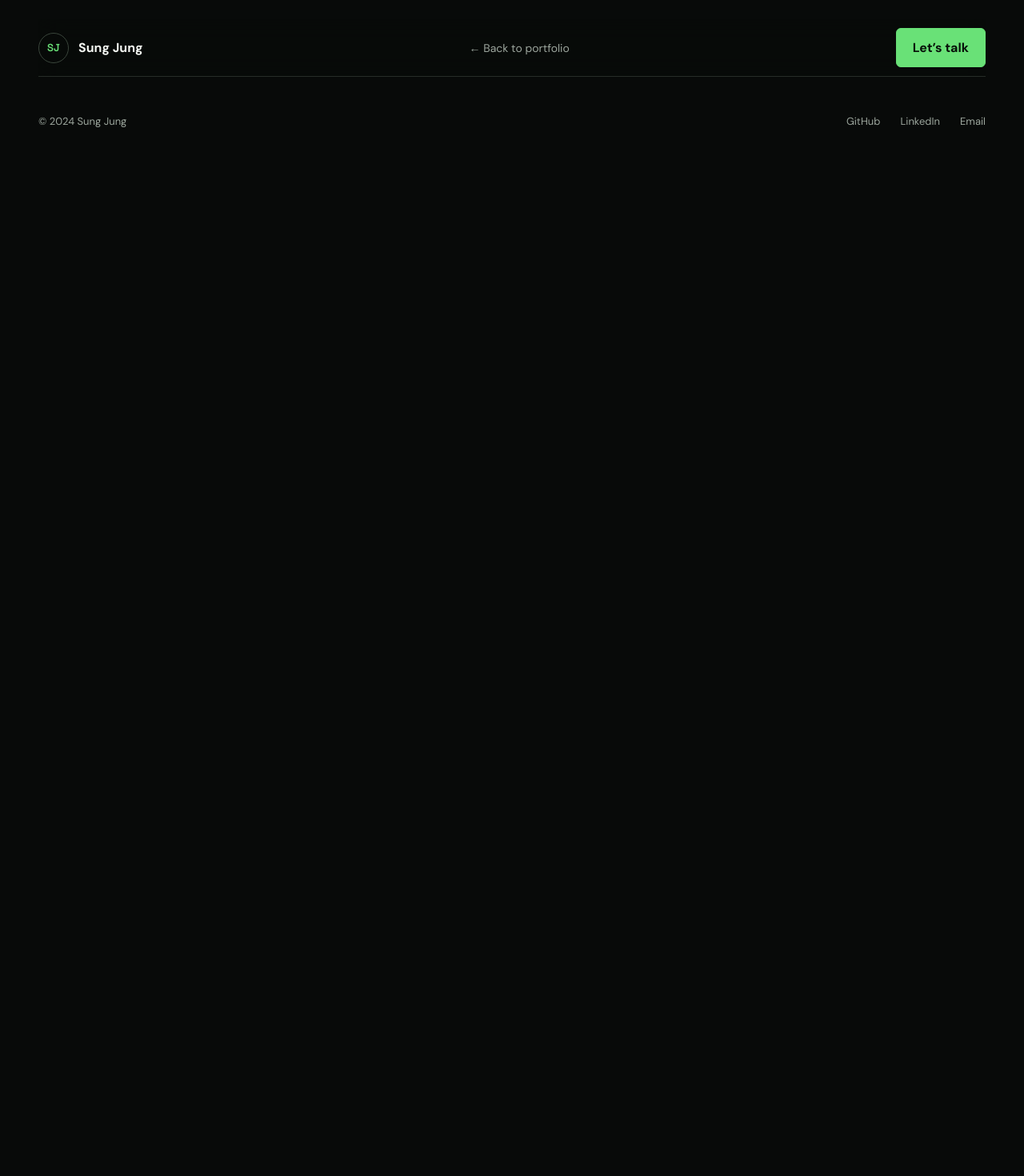
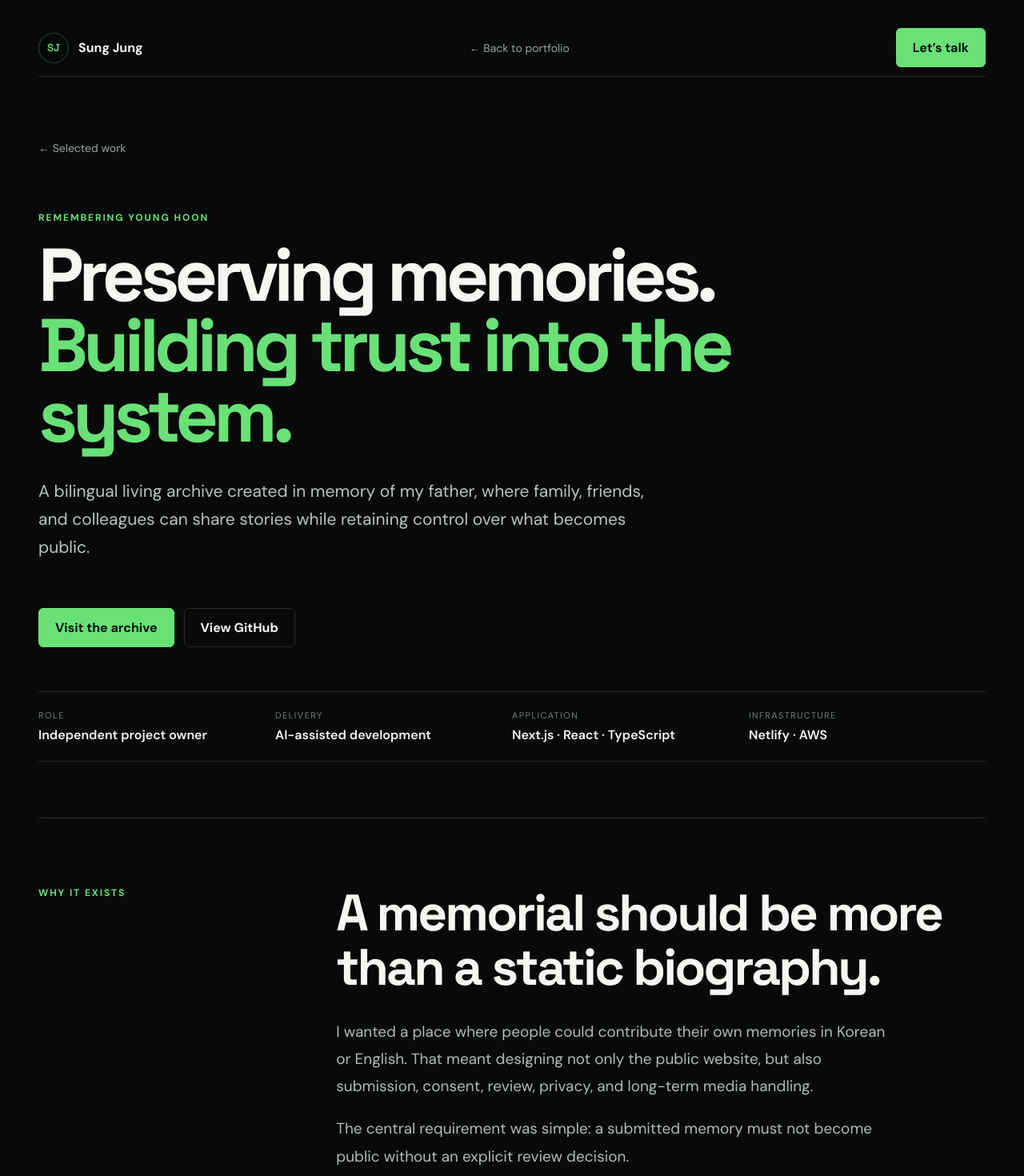
Before and after one commit to SungJung0616/myportfolio, a React (Create React App) app: page /case-studies/remembering-young-hoon in a window 1280 px wide. Shown: the top 1470 px of the page at 80% size. Before the commit the page ends 800 px from the top, so only its background shows below. Built offline with nearby package versions, Linux system fonts and the light colour scheme.

Commit message:
Add memorial archive project and case study

```diff
--- a/src/App.js
+++ b/src/App.js
@@ -11,6 +11,7 @@ import GPSOrderAutomation from './components/GPSOrderAutomation';
 import GPSOperationsCaseStudy from './components/GPSOperationsCaseStudy';
 import LayrdCaseStudy from './components/LayrdCaseStudy';
 import MarketIntelligenceCaseStudy from './components/MarketIntelligenceCaseStudy';
+import MemorialCaseStudy from './components/MemorialCaseStudy';
 import './App.css';
 
 const PortfolioHome = () => <><Home /><Work /><MyProjects /><About /></>;
@@ -26,6 +27,7 @@ const App = () => (
         <Route path="/case-studies/gps-3pl-operations" element={<GPSOperationsCaseStudy />} />
         <Route path="/case-studies/layrd-operations" element={<LayrdCaseStudy />} />
         <Route path="/case-studies/market-intelligence-lab" element={<MarketIntelligenceCaseStudy />} />
+        <Route path="/case-studies/remembering-young-hoon" element={<MemorialCaseStudy />} />
       </Routes>
     </main>
     <Footer />
--- /dev/null
+++ b/src/components/MemorialCaseStudy.js
@@ -0,0 +1,32 @@
+import React from 'react';
+import { Link } from 'react-router-dom';
+
+const repository = 'https://github.com/SungJung0616/father-memorial-site';
+
+const MemorialCaseStudy = () => (
+  <article className="case-study-page">
+    <header className="case-study-hero">
+      <Link className="back-link" to="/">&larr; Selected work</Link>
+      <p className="eyebrow">Remembering Young Hoon</p>
+      <h1>Preserving memories.<br /><span>Building trust into the system.</span></h1>
+      <p className="case-study-lede">A bilingual living archive created in memory of my father, where family, friends, and colleagues can share stories while retaining control over what becomes public.</p>
+      <div className="hero-actions"><a className="button primary" href="https://father-memorial-test.netlify.app/" target="_blank" rel="noreferrer">Visit the archive</a><a className="button secondary" href={repository} target="_blank" rel="noreferrer">View GitHub</a></div>
+      <dl className="case-facts"><div><dt>Role</dt><dd>Independent project owner</dd></div><div><dt>Delivery</dt><dd>AI-assisted development</dd></div><div><dt>Application</dt><dd>Next.js · React · TypeScript</dd></div><div><dt>Infrastructure</dt><dd>Netlify · AWS</dd></div></dl>
+    </header>
+
+    <section className="case-story compact-story"><aside><p className="eyebrow">Why it exists</p></aside><div><h2>A memorial should be more than a static biography.</h2><p>I wanted a place where people could contribute their own memories in Korean or English. That meant designing not only the public website, but also submission, consent, review, privacy, and long-term media handling.</p><p>The central requirement was simple: a submitted memory must not become public without an explicit review decision.</p></div></section>
+
+    <section className="workflow-panel"><p className="eyebrow">Contribution workflow</p><div className="workflow-steps"><span>Submit</span><i>&rarr;</i><span>Preserve consent</span><i>&rarr;</i><span>Review</span><i>&rarr;</i><span>Choose visibility</span><i>&rarr;</i><span>Publish</span></div><p className="pipeline-note">Text-only contributions are supported. Pending and family-only records remain outside public responses.</p></section>
+
+    <section className="case-story action-section"><aside><p className="eyebrow">Implemented system</p></aside><div><h2>A public experience backed by operational controls.</h2><div className="step-list"><div><span>01</span><h3>Bilingual contribution experience</h3><p>Korean and English interfaces support memory submission, optional photos, public lists, detail views, and persistent hearts.</p></div><div><span>02</span><h3>Authenticated administration</h3><p>Cognito authentication and server-side role checks protect review, publication, member management, and recoverable trash workflows.</p></div><div><span>03</span><h3>Privacy-aware data lifecycle</h3><p>Original submission consent is retained separately from current visibility. Public responses exclude private contributor names, contact details, and consent records; restored posts return to family-only visibility.</p></div><div><span>04</span><h3>Asynchronous image processing</h3><p>Private S3 storage, SQS, and a Python Lambda generate WebP display images and thumbnails. Derivatives remove EXIF/GPS metadata while originals are preserved. Failures retain an original-image fallback and support queue retries.</p></div></div></div></section>
+
+    <section className="case-story"><aside><p className="eyebrow">What I owned</p></aside><div><h2>From the first requirements to AWS setup and deployment.</h2><p>I independently planned the project, defined the features and user workflows, and owned AWS setup and deployment from beginning to end. I used AI-assisted development throughout delivery, rather than claiming every line of code was manually written by me.</p><p>My responsibility was turning a personal purpose into a working system with explicit boundaries for contribution, approval, access, and media handling.</p></div></section>
+
+    <section className="case-story scope-section"><aside><p className="eyebrow">Verification</p><p className="aside-note">Recorded release checks, not a claim of large-scale usage.</p></aside><div><h2>Verify the workflow, not only the appearance.</h2><div className="decision-grid"><article><h3>Submission and privacy</h3><p>Release QA records successful text and photo submissions, unpublished-record exclusion, and 401 responses from unauthenticated admin requests.</p></article><article><h3>Regression checks</h3><p>The documented release snapshot reports 13 passing regression tests, successful type checking and production build, and 37 successful public signed-image reads.</p></article><article><h3>Recovery and consistency</h3><p>Tests cover text preservation and post-management behavior. Reaction updates use DynamoDB transactions to handle duplicate and concurrent requests.</p></article><article><h3>Known limits</h3><p>Mobile checks used a 390px preview, not a physical phone. The release was marked ready with minor issues, rather than described as flawless.</p></article></div><a className="text-link" href={`${repository}/blob/codex/memorial-site/docs/17-PUBLIC-LAUNCH-QA.md`} target="_blank" rel="noreferrer">Read the release QA record ↗</a></div></section>
+
+    <section className="case-story"><aside><p className="eyebrow">Current boundaries</p></aside><div><h2>Keep delivered features separate from future ideas.</h2><p>AI photo classification, face recognition, CloudFront delivery, and a full legacy-image backfill remain future work, not completed features. The current focus is a reliable contribution and review experience with private storage and recoverable content management.</p><a className="text-link" href={`${repository}/blob/codex/memorial-site/docs/CURRENT-STATUS.md`} target="_blank" rel="noreferrer">Review implementation status ↗</a></div></section>
+    <section className="case-next"><p className="eyebrow">Explore another workflow</p><h2>Operational data prepared for reliable downstream delivery.</h2><Link className="button primary" to="/case-studies/gps-order-automation">Read the GPS automation case study</Link></section>
+  </article>
+);
+
+export default MemorialCaseStudy;
--- a/src/components/MyProjects.js
+++ b/src/components/MyProjects.js
@@ -8,6 +8,7 @@ import cityWeather from '../assets/cityWeatherapp.png';
 import diceGame from '../assets/diceGame.png';
 
 const projects = [
+  { title: 'Remembering Young Hoon', description: 'A bilingual memorial archive with reviewed submissions, private media storage, role-based administration, and AWS image processing. Independently led from planning through deployment with AI-assisted development.', link: 'https://github.com/SungJung0616/father-memorial-site', liveLink: 'https://father-memorial-test.netlify.app/', caseStudy: '/case-studies/remembering-young-hoon', type: 'Independent deployed project · AI-assisted' },
   { title: "What's in Your Fridge", description: 'A group-built recipe discovery experience connecting meal ideas with ingredient shopping.', imgSrc: fridge, link: 'https://github.com/SungJung0616/cooking-recipe-fe/tree/master', liveLink: 'https://whats-is-your-fridge.netlify.app/', type: 'Group full-stack project' },
   { title: 'SJ Shopping Mall', description: 'An end-to-end learning project for browsing and purchasing apparel online.', imgSrc: shoppingmall, link: 'https://github.com/SungJung0616/shoppin-mall-fe', liveLink: 'https://sj-shopping-mall.netlify.app/', type: 'Individual full-stack project' },
   { title: 'Task Manager', description: 'An authenticated task application with create, edit, delete, and filtering workflows.', imgSrc: todoApp, link: 'https://github.com/SungJung0616/toDo-fe', liveLink: 'https://sj-todo-demo.netlify.app/', type: 'Individual full-stack project' },
@@ -19,8 +20,8 @@ const projects = [
 const MyProjects = () => (
   <section className="section archive-section" id="archive">
     <div className="section-heading split-heading">
-      <div><p className="eyebrow">Project archive</p><h2>Where the building habit started.</h2></div>
-      <p>Selected projects from my full-stack coursework and independent practice. They are kept here as an honest record of progression—not presented as production systems.</p>
+      <div><p className="eyebrow">Project archive</p><h2>From learning projects to working systems.</h2></div>
+      <p>A record of my building journey, from full-stack coursework and independent practice to deployed personal systems. Each project is labeled to distinguish learning work, team contributions, and end-to-end project ownership.</p>
     </div>
     <div className="archive-grid">{projects.map(project => <PortfolioCard key={project.title} {...project} />)}</div>
     <a className="text-link" href="https://github.com/SungJung0616" target="_blank" rel="noreferrer">View the complete GitHub archive <span>↗</span></a>
--- a/src/components/Work.js
+++ b/src/components/Work.js
@@ -17,6 +17,11 @@ const Work = () => (
       </article>
       <article className="case-card"><div className="case-meta"><span>03</span><span>Business systems</span></div><div><p className="case-kicker">LAYRD</p><h3>Operating the systems behind an independent brand.</h3><p>Own and support the operational and technical side of a Shopify-based home goods business, including storefront configuration, fulfillment, shipping, returns, financial records, and trademark administration.</p><Link className="case-link" to="/case-studies/layrd-operations">Read case study <span>↗</span></Link></div><div className="tags"><span>Shopify</span><span>Operations</span><span>Ownership</span></div></article>
       <article className="case-card active-build-card"><div className="case-meta"><span>04</span><span className="active-label"><i className="status-dot" /> Active build</span></div><div><p className="case-kicker">Market Intelligence Lab</p><h3>Making complex market conditions easier to understand.</h3><p>An in-progress research platform that collects, validates, normalizes, and visualizes market evidence while the methodology for an intuitive, explainable market score is researched and tested.</p><Link className="case-link" to="/case-studies/market-intelligence-lab">Follow the case study <span>↗</span></Link></div><div className="tags"><span>Python</span><span>Data validation</span><span>Streamlit</span><span>Scoring research</span></div></article>
+      <article className="case-card">
+        <div className="case-meta"><span>05</span><span>Independent cloud project</span></div>
+        <div><p className="case-kicker">Remembering Young Hoon</p><h3>A living archive built around trust and shared memories.</h3><p>Independently led a bilingual memorial archive from requirements and feature decisions through AWS setup and deployment using AI-assisted development. Includes memory submissions, approval workflows, role-based access, and asynchronous image processing.</p><Link className="case-link" to="/case-studies/remembering-young-hoon">Read case study <span>↗</span></Link></div>
+        <div className="tags"><span>Next.js</span><span>AWS</span><span>Data privacy</span><span>AI-assisted delivery</span></div>
+      </article>
     </div>
     <div className="experience-block">
       <div className="section-heading"><p className="eyebrow">Experience</p><h2>A career built across quality and operations.</h2></div>
```
Also changed, not shown: src/components/PortfolioCard.js (+4 -3 lines), 1 other file (tests, documents, lock files or other folders).
